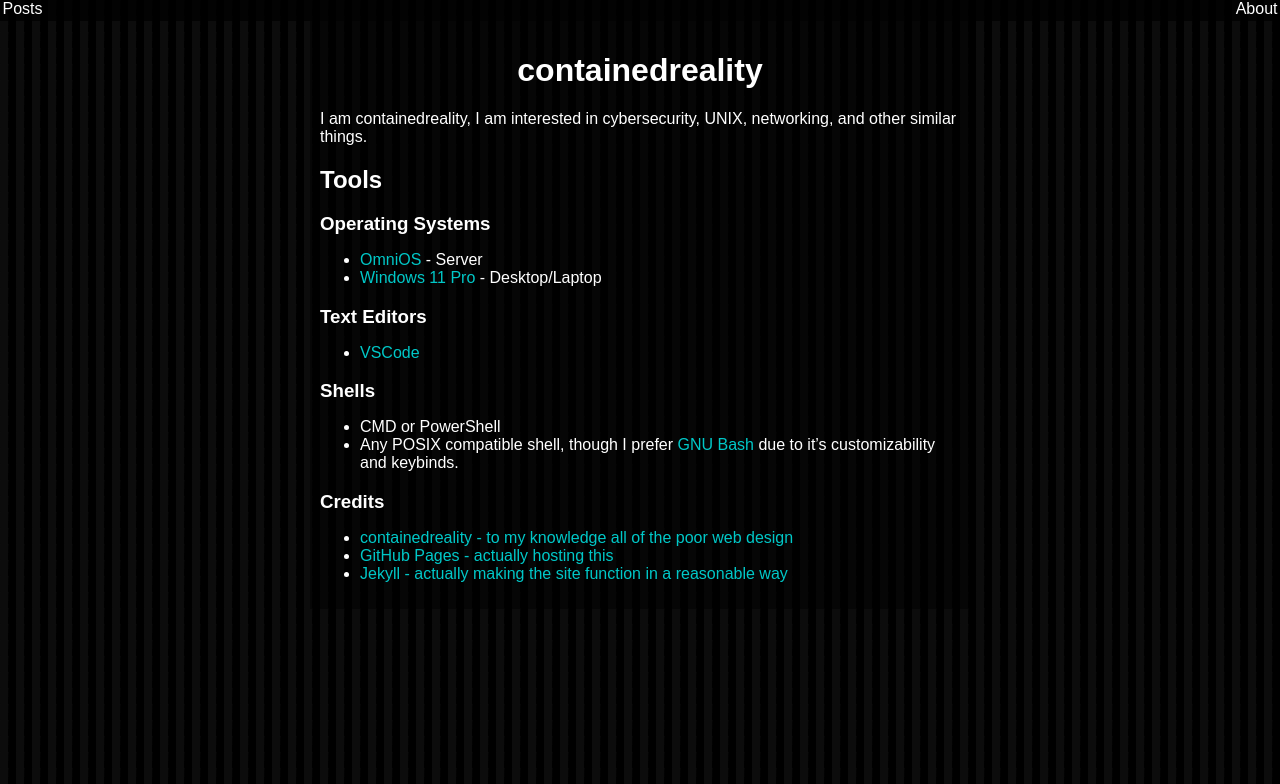
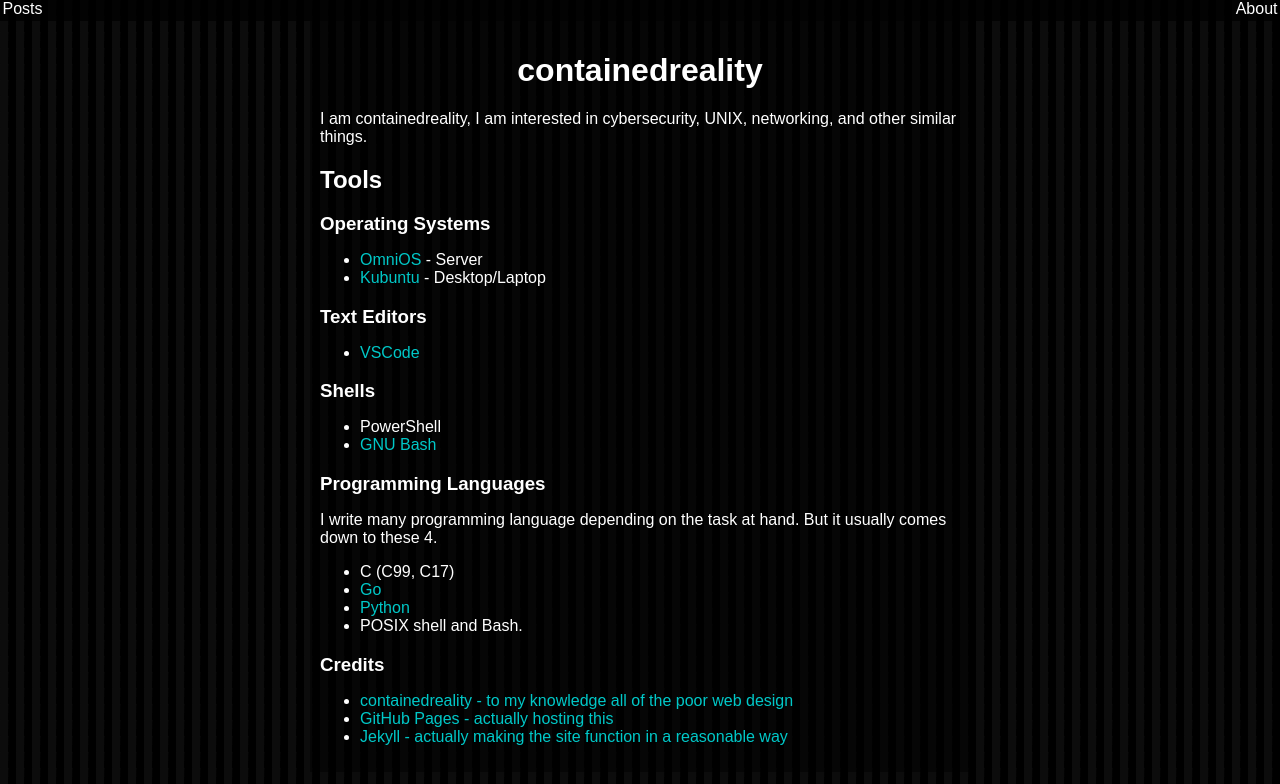
Before and after one commit to containedreality/containedreality.github.io, a Jekyll site: the page built from about.md, in a window 1280 px wide. Shown: the top 784 px of the page. Built offline with Jekyll 4.4.1, drawn with Linux system fonts in a browser that asks for light colours.

Commit message:
update about.html

```diff
--- a/about.md
+++ b/about.md
@@ -10,17 +10,30 @@
 ## Tools
 
 ### Operating Systems
+
 * [OmniOS](https://omnios.org/) - Server
-* [Windows 11 Pro](https://www.microsoft.com/en-us/software-download/windows11) - Desktop/Laptop
+* [Kubuntu](https://kubuntu.org/) - Desktop/Laptop
 
 ### Text Editors
+
 * [VSCode](https://code.visualstudio.com/)
 
 ### Shells
-* CMD or PowerShell
-* Any POSIX compatible shell, though I prefer [GNU Bash](https://www.gnu.org/software/bash/) due to it's customizability and keybinds.
+
+* PowerShell
+* [GNU Bash](https://www.gnu.org/software/bash/)
+
+### Programming Languages
+
+I write many programming language depending on the task at hand. But it usually comes down to these 4.
+
+* C (C99, C17)
+* [Go](https://go.dev/)
+* [Python](https://www.python.org/downloads/)
+* POSIX shell and Bash.
 
 ### Credits
+
 * [containedreality - to my knowledge all of the poor web design](https://github.com/containedreality)
 * [GitHub Pages - actually hosting this](https://pages.github.com/)
 * [Jekyll - actually making the site function in a reasonable way](https://jekyllrb.com/)
```
